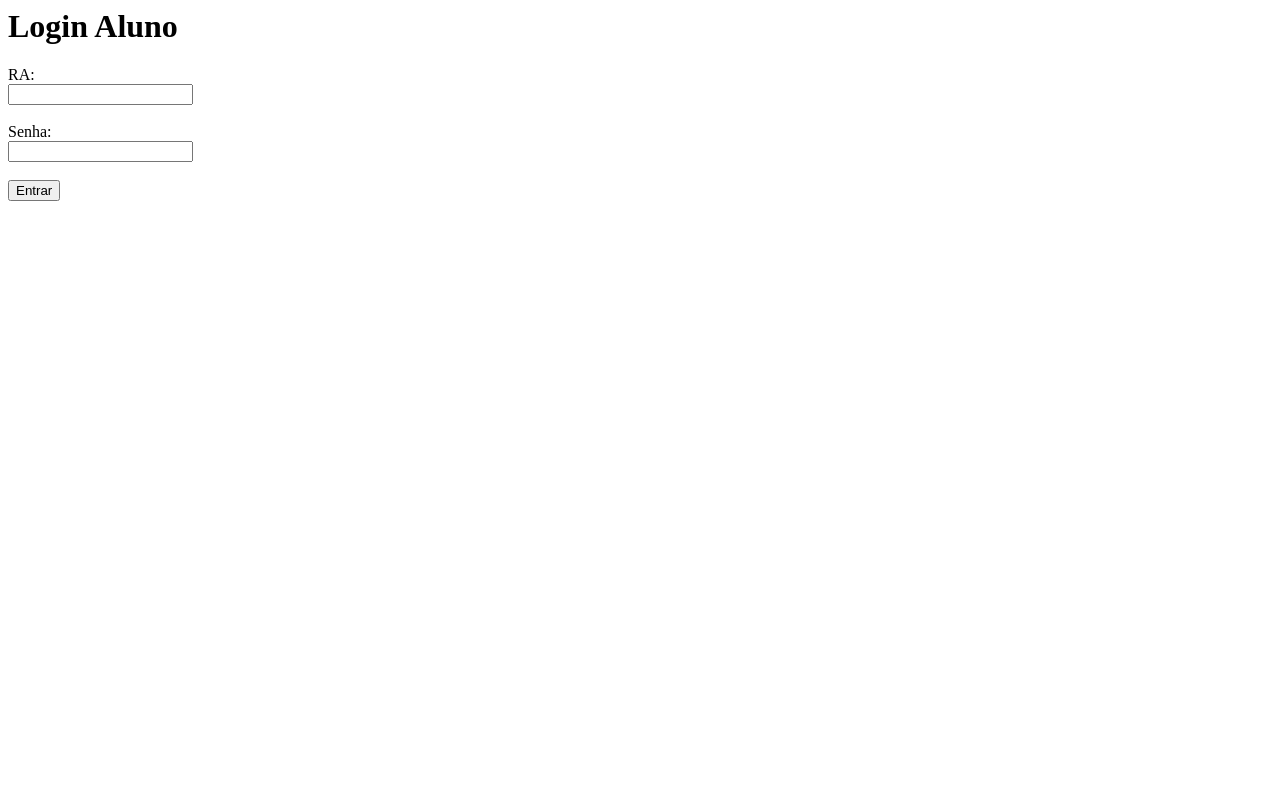
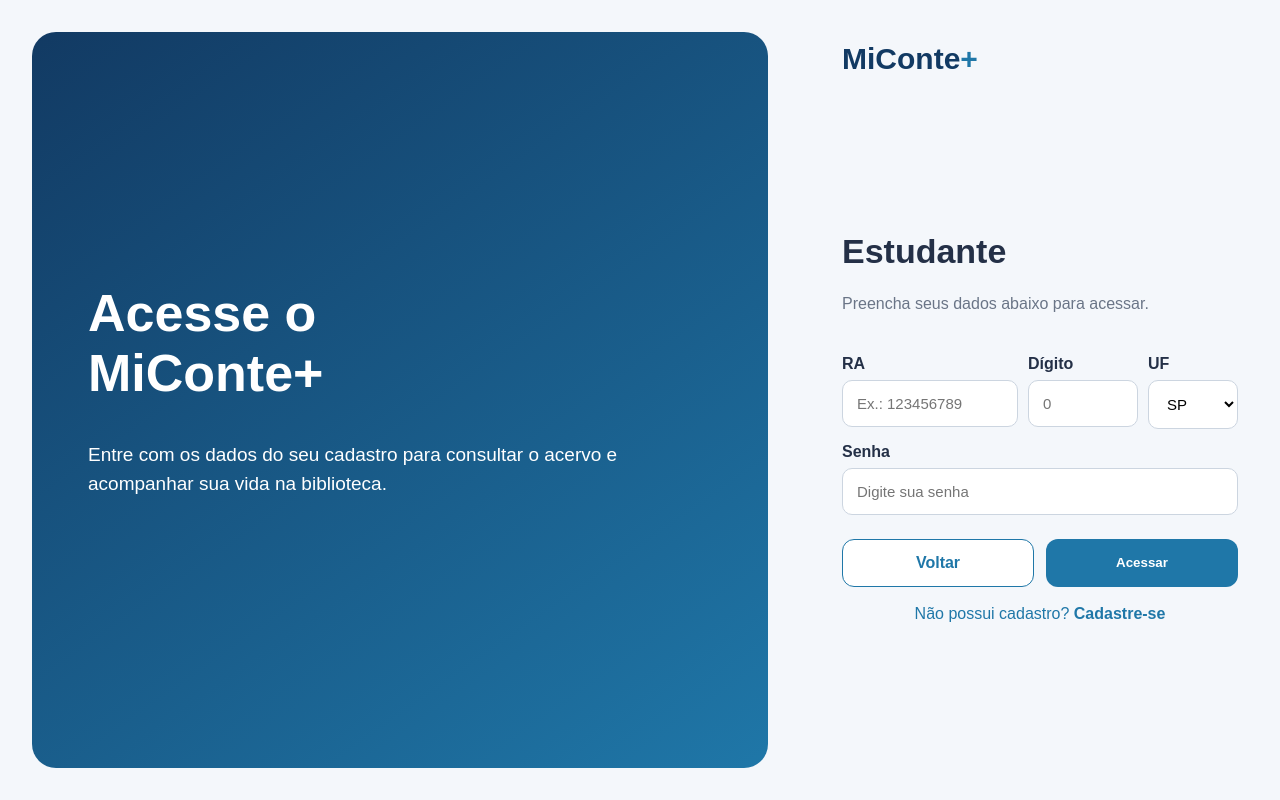
Before and after one commit to vhsaladine-creator/biblioteca_escolar, a Django app: page /login/aluno/ in a window 1280 px wide. Run offline with Django 5.2, Linux system fonts and the light colour scheme.

Commit message:
Cria novo login de estudante

```diff
--- a/usuarios/templates/login_aluno.html
+++ b/usuarios/templates/login_aluno.html
@@ -1,28 +1,30 @@
-<h1>Login Aluno</h1>
-
-
-<form method="post">
-
-{% csrf_token %}
-
-
-<label>RA:</label><br>
-<input type="text" name="ra">
-
-
-<br><br>
-
-
-<label>Senha:</label><br>
-<input type="password" name="senha">
-
-
-<br><br>
-
-
-<button type="submit">
-Entrar
-</button>
-
-
-</form>
+{% extends "base.html" %}
+{% block title %}Login do estudante | MiConte+{% endblock %}
+{% block content %}
+<div class="page">
+    <section class="info">
+        <h1>Acesse o <strong>MiConte+</strong></h1>
+        <p>Entre com os dados do seu cadastro para consultar o acervo e acompanhar sua vida na biblioteca.</p>
+    </section>
+    <section class="auth">
+        <div class="brand">MiConte<span>+</span></div>
+        <div class="card-area">
+            <h2>Estudante</h2>
+            <p class="muted">Preencha seus dados abaixo para acessar.</p>
+            {% if erro %}<div class="error">{{ erro }}</div>{% endif %}
+            <form method="post">
+                {% csrf_token %}
+                <div class="row">
+                    <div><label for="ra">RA</label><input id="ra" name="ra" placeholder="Ex.: 123456789" required></div>
+                    <div><label for="digito_ra">Dígito</label><input id="digito_ra" name="digito_ra" maxlength="2" placeholder="0" required></div>
+                    <div><label for="uf">UF</label><select id="uf" name="uf" required><option value="SP">SP</option><option value="AC">AC</option><option value="AL">AL</option><option value="AP">AP</option><option value="AM">AM</option><option value="BA">BA</option><option value="CE">CE</option><option value="DF">DF</option><option value="ES">ES</option><option value="GO">GO</option><option value="MA">MA</option><option value="MT">MT</option><option value="MS">MS</option><option value="MG">MG</option><option value="PA">PA</option><option value="PB">PB</option><option value="PR">PR</option><option value="PE">PE</option><option value="PI">PI</option><option value="RJ">RJ</option><option value="RN">RN</option><option value="RS">RS</option><option value="RO">RO</option><option value="RR">RR</option><option value="SC">SC</option><option value="SE">SE</option><option value="TO">TO</option></select></div>
+                </div>
+                <label for="senha">Senha</label>
+                <input id="senha" name="senha" type="password" placeholder="Digite sua senha" required>
+                <div class="buttons"><a class="btn btn-secondary" href="{% url 'home' %}">Voltar</a><button class="btn btn-primary" type="submit">Acessar</button></div>
+            </form>
+            <a class="small-link" href="{% url 'cadastro_aluno' %}">Não possui cadastro? <strong>Cadastre-se</strong></a>
+        </div>
+    </section>
+</div>
+{% endblock %}
```
